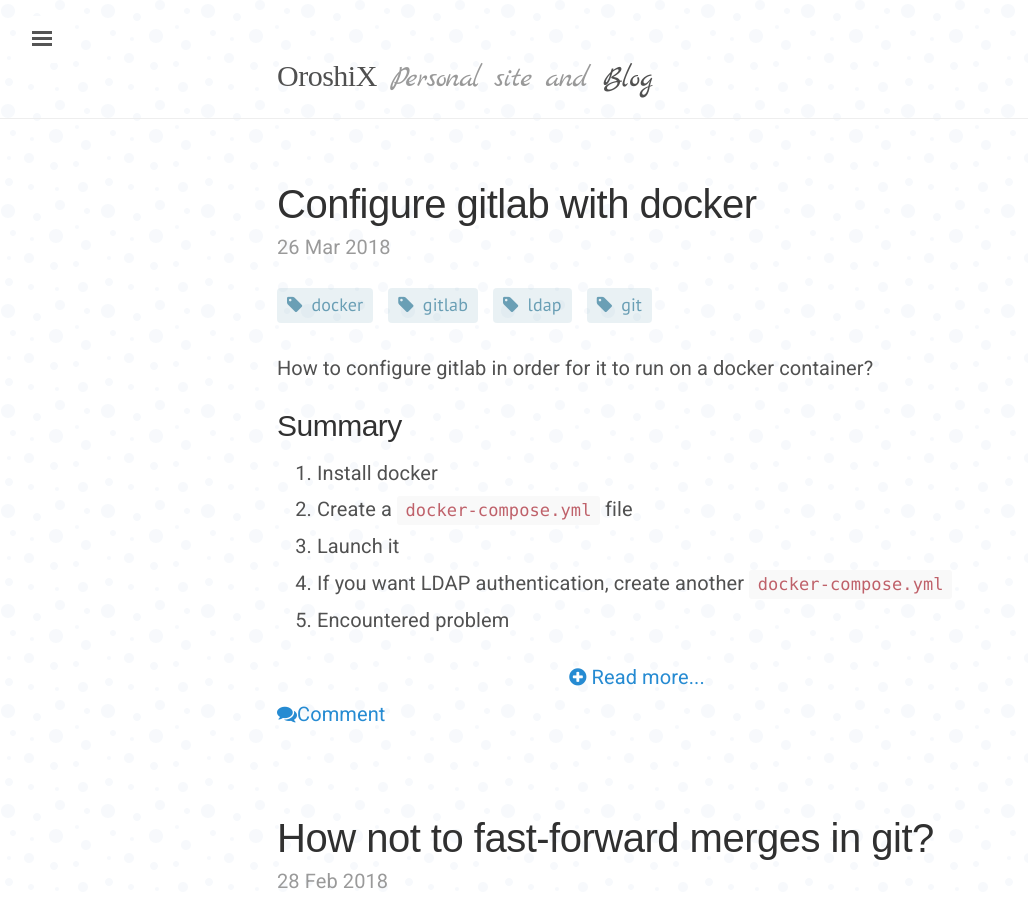
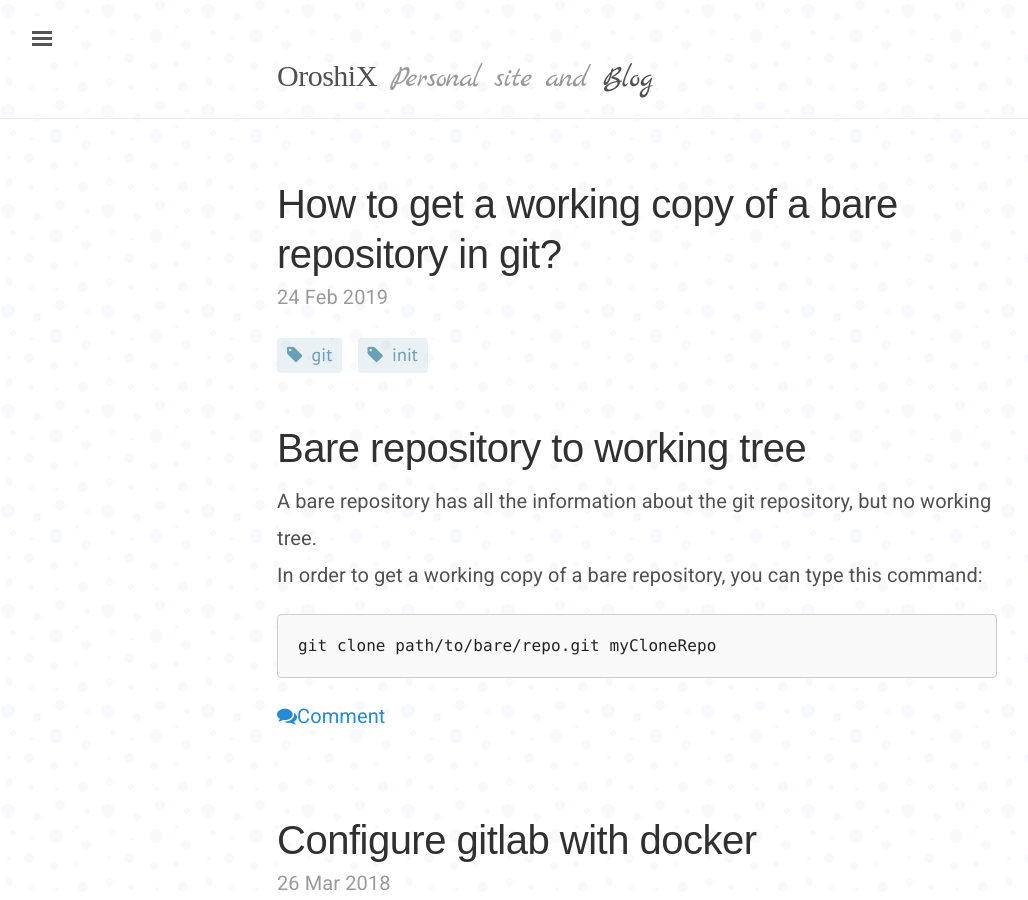
Before and after one commit to OroshiX/OroshiX.github.io, a Jekyll site: the page built from blog/index.html, in a window 1280 px wide and 900 px high. Shown: the whole window, without its empty margins (3-1031 px from the left). Built offline with Jekyll 4.4.1, drawn with Linux system fonts in a browser that asks for light colours; some web fonts are replaced; a script that is not in the unit is left out; the list of posts is cut into pages by our own code; comment, search, counter and statistics services are not loaded.

Commit message:
Added a post on bare repository

````diff
--- /dev/null
+++ b/_posts/2019-02-24-git-bare-init-repository.md
@@ -0,0 +1,13 @@
+---
+layout: post
+title:  "How to get a working copy of a bare repository in git?"
+date:   2019-02-24 11:54:00 +0100
+categories: git
+tags: git init
+---
+# Bare repository to working tree
+A bare repository has all the information about the git repository, but no working tree.
+In order to get a working copy of a bare repository, you can type this command:
+```bash
+git clone path/to/bare/repo.git myCloneRepo
+```
````
Also changed, not shown: _data/projects.yml (+3 -4 lines), 1 other file.
